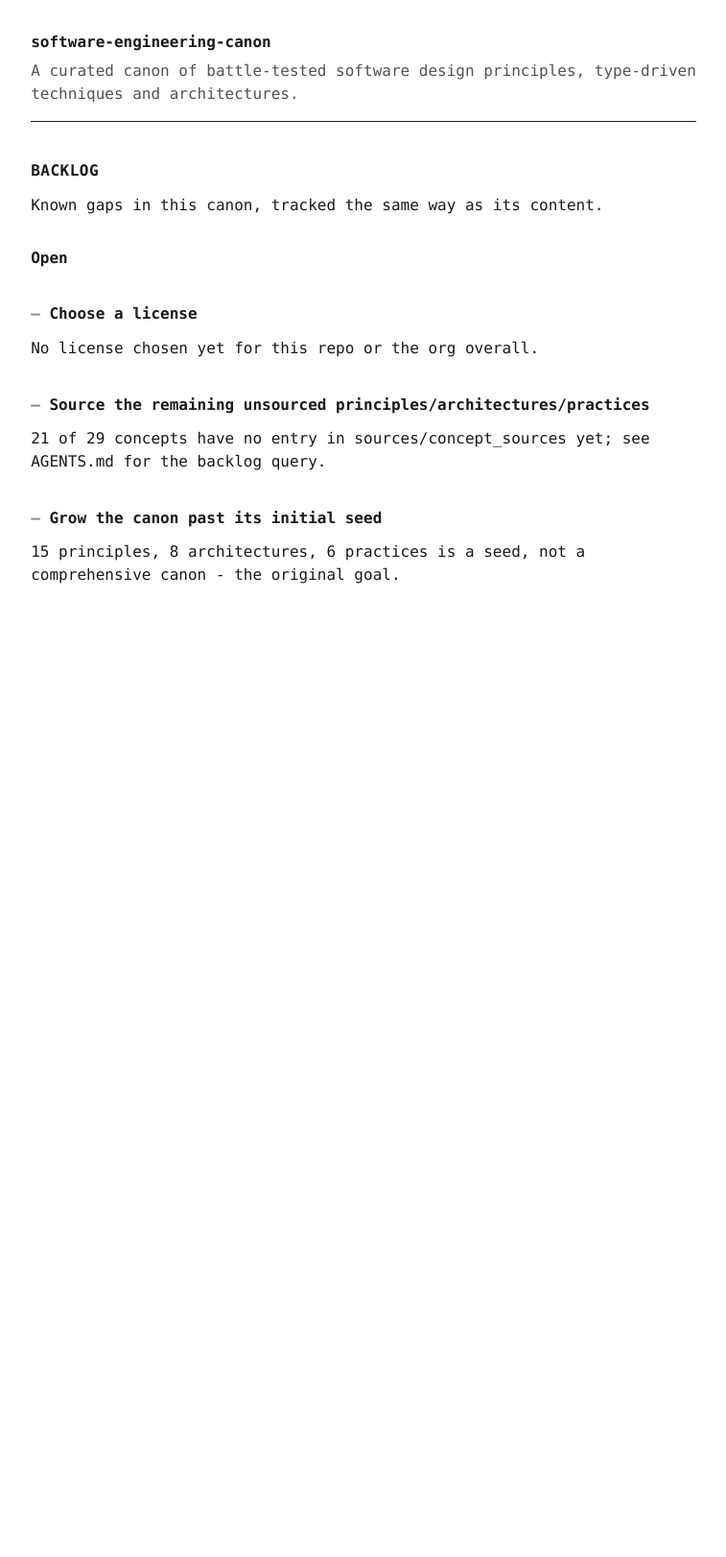
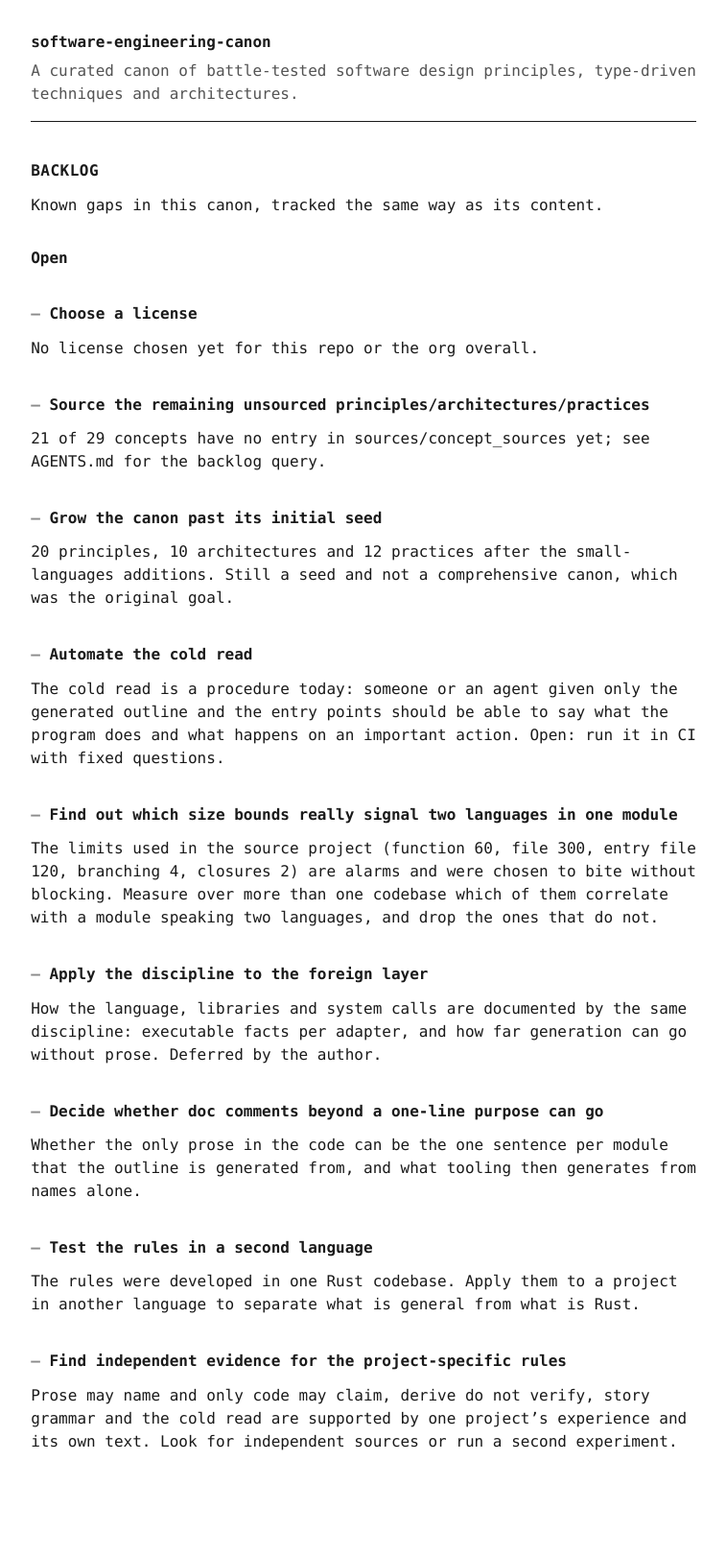
Before and after one commit to creation-guidelines/software-engineering-canon, a Jekyll site: the page built from docs/backlog.md, in a window 1280 px wide. Shown: the whole page at 96% size, without its empty margins (261-1018 px from the left). Built offline with Jekyll 4.4.1, drawn with Linux system fonts in a browser that asks for light colours; our own code applies the rules of GitHub Pages for plain Markdown files; before the commit the page ends 900 px from its top, so only the background shows below that.

Commit message:
feat(data): record the open questions and the decision behind the additions
Six backlog items for what is not settled (automating the cold read, which size
bounds really signal two languages in one module, the foreign layer, doc comments,
a second language, independent evidence), the grow-the-canon counts, and a session
log entry that keeps what was considered and rejected, including the correction made
before commit: front file and file length had been written as two rules with two
bounds, when the principle is one.

```diff
--- a/data/session_log.json
+++ b/data/session_log.json
@@ -4,3 +4,4 @@
 {"id":"migrate-subtree-to-subrepo","entry_date":"2026-09-22","title":"Migrated the vendored engine from git subtree to git subrepo","done":"Followed the same migration as text-as-data-template once subrepo was tested and adopted there.","considered":null,"rejected":null}
 {"id":"rebuild-from-template","entry_date":"2026-09-22","title":"Rebuilt this repo from a fresh generation of text-as-data-template","done":"Renamed the original repo to software-engineering-canon-legacy, generated a new software-engineering-canon from the template via GitHub's actual template-generation API (not simulated), bootstrapped .tad/ with bin/adopt-engine.sh, and carried the real content and this custom render.py across - a battle test of the whole template pipeline end to end, at the request of the person running this project.","considered":"Keep using the original repo as-is.","rejected":"The point was specifically to prove a fresh repo generated from the template works for real, not simulated - this repo became that test."}
 {"id":"adopt-rfc-style","entry_date":"2026-09-22","title":"Adopted the RFC-like minimal style, engine part pulled and local part hand-ported","done":"git subrepo pull brought the generic engine's definition-list render.py update cleanly, but this repo keeps its own local tools/render.py (deliberately, for its richer presentation), so the pull alone did nothing here - the same bold-to-definition-list edit had to be hand-applied to all 8 spots in this repo's own renderer. Added the matching _config.yml, _layouts/default.html and assets/css/style.css by hand too, since those are not vendored.","considered":"Assuming the engine pull would cover the whole change here, since it covered it cleanly elsewhere.","rejected":"Checked rather than assumed: grepped for bold markers in this repo's render.py right after the pull and found 8 still there, confirming the two repos needed genuinely different amounts of work for the same visual change."}
+{"id":"small-languages-added","entry_date":"2026-10-27","title":"Added the every-module-is-a-small-language findings from snapall","done":"Added stratified design and screaming architecture, five principles and six practices, with 10 sources that were opened and read, 21 relations and their citations. The findings come from building snapall (a Rust snapshot tool) to the rule that every layer is a small language and that the code, not prose, is the specification. During the work the author corrected the first wording: front file and file length were written as two rules with two bounds, when the principle is that every layer is the top of the layers beneath it, so one module speaks one language and length is only a smell. The entry was rewritten before it was committed.","considered":"Adding all sixteen rules of the source text as separate concepts. Giving the numeric bounds the status of rules. Putting the comments position in as settled. Adding a new principles category, which the schema constraint would have needed a hand edit for.","rejected":"Rules as a checklist: this canon holds concepts and the source text keeps the procedure. Fixed size limits as the definition of a good module: they are alarms and the source project keeps them as ratchets for that reason. The comments position as a law: Ousterhout disagrees in the transcript cited and both views are recorded in the caveat."}
--- a/docs/backlog.md
+++ b/docs/backlog.md
@@ -19,4 +19,34 @@ No license chosen yet for this repo or the org overall.
 <a id="grow-the-canon"></a>
 ### Grow the canon past its initial seed
 
-15 principles, 8 architectures, 6 practices is a seed, not a comprehensive canon - the original goal.
+20 principles, 10 architectures and 12 practices after the small-languages additions. Still a seed and not a comprehensive canon, which was the original goal.
+
+<a id="small-languages-automate-cold-read"></a>
+### Automate the cold read
+
+The cold read is a procedure today: someone or an agent given only the generated outline and the entry points should be able to say what the program does and what happens on an important action. Open: run it in CI with fixed questions.
+
+<a id="small-languages-bounds-are-smells"></a>
+### Find out which size bounds really signal two languages in one module
+
+The limits used in the source project (function 60, file 300, entry file 120, branching 4, closures 2) are alarms and were chosen to bite without blocking. Measure over more than one codebase which of them correlate with a module speaking two languages, and drop the ones that do not.
+
+<a id="small-languages-foreign-layer"></a>
+### Apply the discipline to the foreign layer
+
+How the language, libraries and system calls are documented by the same discipline: executable facts per adapter, and how far generation can go without prose. Deferred by the author.
+
+<a id="small-languages-doc-comments"></a>
+### Decide whether doc comments beyond a one-line purpose can go
+
+Whether the only prose in the code can be the one sentence per module that the outline is generated from, and what tooling then generates from names alone.
+
+<a id="small-languages-second-language"></a>
+### Test the rules in a second language
+
+The rules were developed in one Rust codebase. Apply them to a project in another language to separate what is general from what is Rust.
+
+<a id="small-languages-independent-evidence"></a>
+### Find independent evidence for the project-specific rules
+
+Prose may name and only code may claim, derive do not verify, story grammar and the cold read are supported by one project's experience and its own text. Look for independent sources or run a second experiment.
```
Also changed, not shown: data/backlog.json (+7 -1 lines), docs/session_log.md (+15 -0 lines).
